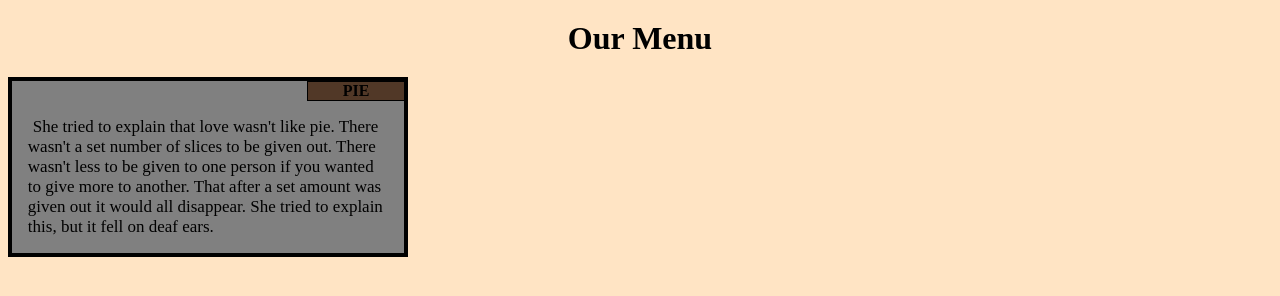
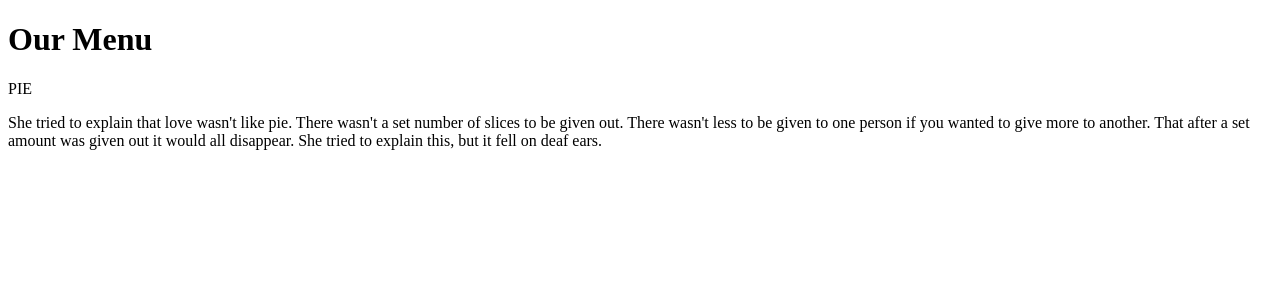
Before and after one commit to itemworks/courseraHW, a plain HTML site: page index.html in a window 1280 px wide. Drawn offline with Linux system fonts and the light colour scheme.

Commit message:
color change

```diff
--- a/index.html
+++ b/index.html
@@ -3,43 +3,6 @@
 <head>
     <link href="Stylesheets/color.css" type="text/css" rel="stylesheets" />
     <title>HomeWk</title>
-    <style>
-        * {
-            box-sizing: border-box;
-        }
-        body {
-            background-color: bisque;
-        }
-        #box1 {
-            background-color: grey;
-            border: 4px solid black;
-            width: 400px;
-            font-family: sans-serif;
-        }
-        #content {
-            border: 1px solid black;
-            width: 25%;
-            left: 295px;
-            text-align: center;
-            background-color: rgba(70, 38, 17, 0.795);
-            font-family: serif;
-            font-weight: bold;
-        }
-        div {
-            position: relative;
-        }
-        h1 {
-            text-align: center;
-            margin: 20px;
-        }
-        p {
-          padding: 2%;
-          text-indent: 5px;
-          margin: 8px;
-          font-family: serif, sans-serif;
-          font-size: 17px;
-        }
-    </style>
 </head>
 <body>
     <h1>Our Menu</h1>
```
